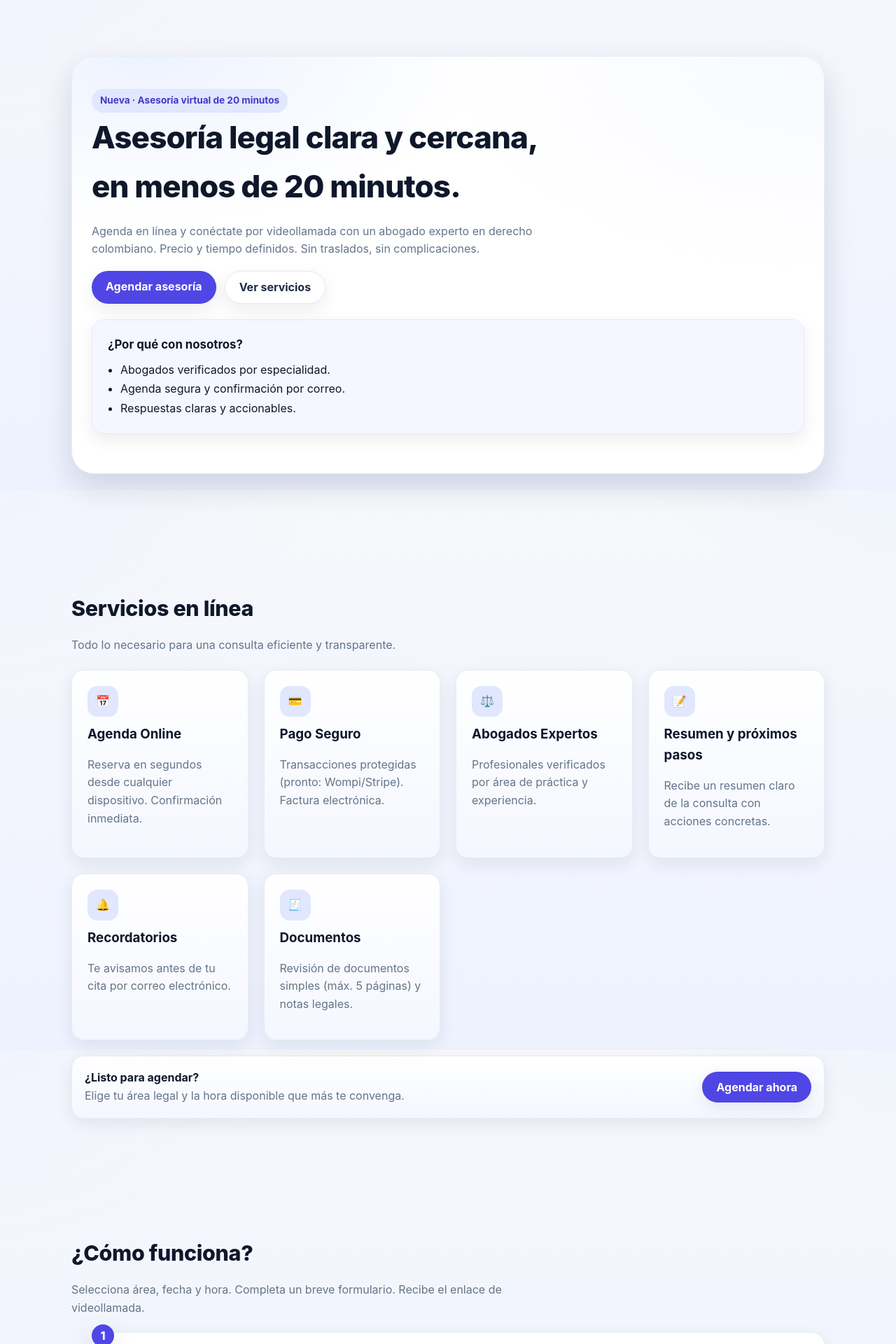
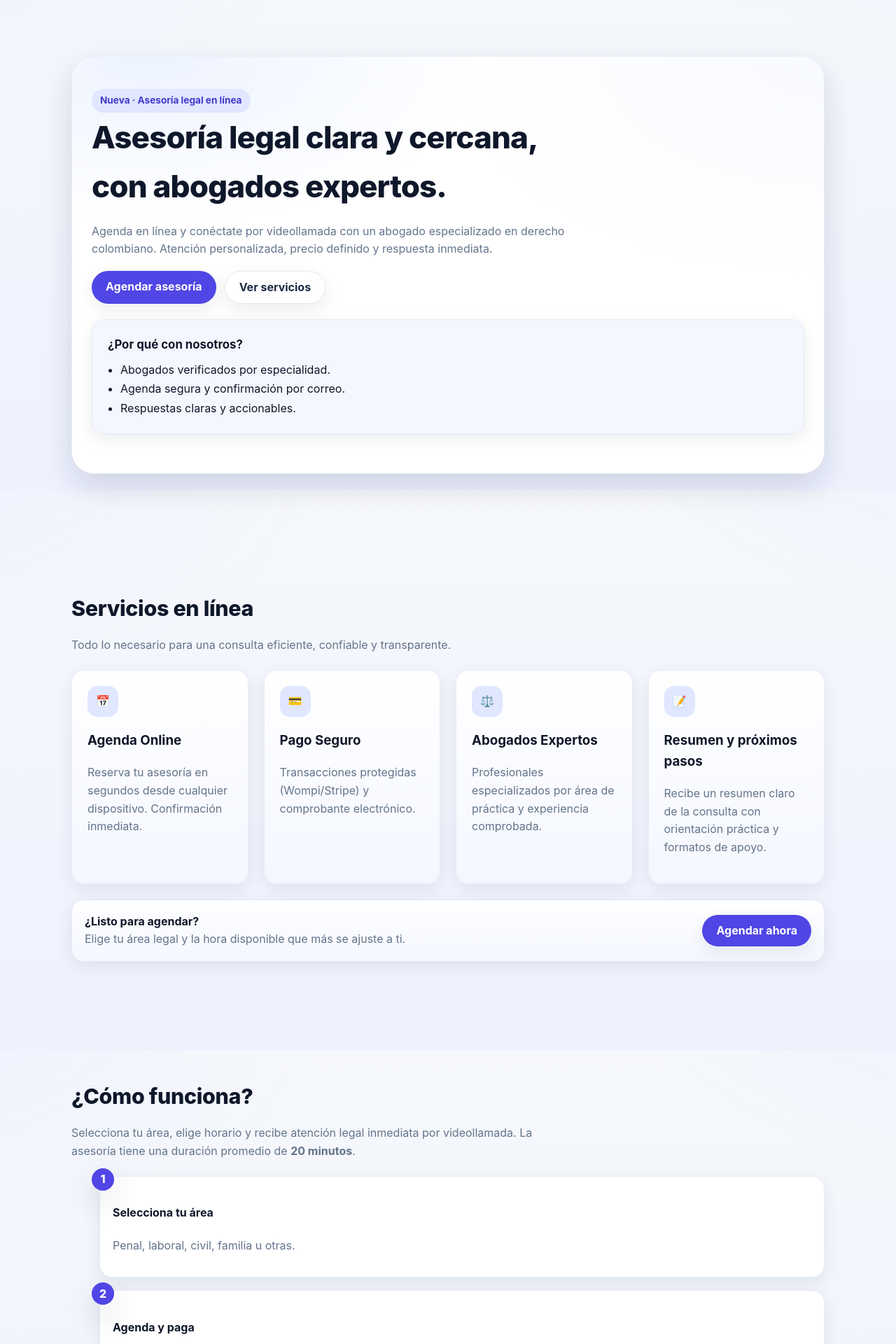
Before and after one commit to jjonnas1/castellanosabogados, a Next.js app: page / in a window 1280 px wide. Shown: the part 100-2020 px from the top of the page at 70% size. Built offline with nearby package versions, Linux system fonts and the light colour scheme.

Commit message:
Update page.tsx

```diff
--- a/app/page.tsx
+++ b/app/page.tsx
@@ -7,21 +7,27 @@ export default function HomePage() {
       <section className="section">
         <div className="wrap">
           <div className="hero">
-            <span className="badge">Nueva · Asesoría virtual de 20 minutos</span>
-            <h1 className="h1">Asesoría legal clara y cercana,<br/>en menos de 20 minutos.</h1>
-            <p className="muted" style={{maxWidth:720}}>
-              Agenda en línea y conéctate por videollamada con un abogado experto
-              en derecho colombiano. Precio y tiempo definidos. Sin traslados, sin complicaciones.
+            <span className="badge">Nueva · Asesoría legal en línea</span>
+            <h1 className="h1">
+              Asesoría legal clara y cercana,<br />con abogados expertos.
+            </h1>
+            <p className="muted" style={{ maxWidth: 720 }}>
+              Agenda en línea y conéctate por videollamada con un abogado especializado en derecho colombiano.
+              Atención personalizada, precio definido y respuesta inmediata.
             </p>
 
-            <div style={{display:"flex",gap:12,marginTop:18}}>
-              <Link href="/agenda" className="btn btn--primary">Agendar asesoría</Link>
-              <Link href="#servicios" className="btn btn--ghost">Ver servicios</Link>
+            <div style={{ display: "flex", gap: 12, marginTop: 18 }}>
+              <Link href="/agenda" className="btn btn--primary">
+                Agendar asesoría
+              </Link>
+              <Link href="#servicios" className="btn btn--ghost">
+                Ver servicios
+              </Link>
             </div>
 
-            <div className="panel" style={{marginTop:22}}>
-              <h3 style={{margin:"0 0 .6rem", fontSize:"1.05rem"}}>¿Por qué con nosotros?</h3>
-              <ul style={{margin:0,paddingLeft:18, lineHeight:1.7}}>
+            <div className="panel" style={{ marginTop: 22 }}>
+              <h3 style={{ margin: "0 0 .6rem", fontSize: "1.05rem" }}>¿Por qué con nosotros?</h3>
+              <ul style={{ margin: 0, paddingLeft: 18, lineHeight: 1.7 }}>
                 <li>Abogados verificados por especialidad.</li>
                 <li>Agenda segura y confirmación por correo.</li>
                 <li>Respuestas claras y accionables.</li>
@@ -34,56 +40,49 @@ export default function HomePage() {
       {/* SERVICIOS */}
       <section id="servicios" className="section" aria-labelledby="srv-title">
         <div className="wrap">
-          <h2 id="srv-title" className="h2" style={{marginBottom:6}}>Servicios en línea</h2>
-          <p className="muted" style={{marginBottom:22}}>
-            Todo lo necesario para una consulta eficiente y transparente.
+          <h2 id="srv-title" className="h2" style={{ marginBottom: 6 }}>
+            Servicios en línea
+          </h2>
+          <p className="muted" style={{ marginBottom: 22 }}>
+            Todo lo necesario para una consulta eficiente, confiable y transparente.
           </p>
 
           <div className="tiles">
             <article className="tile">
               <div className="icon">📅</div>
-              <h3 style={{margin:"0 0 .35rem"}}>Agenda Online</h3>
-              <p className="muted">Reserva en segundos desde cualquier dispositivo. Confirmación inmediata.</p>
+              <h3>Agenda Online</h3>
+              <p className="muted">Reserva tu asesoría en segundos desde cualquier dispositivo. Confirmación inmediata.</p>
             </article>
 
             <article className="tile">
               <div className="icon">💳</div>
-              <h3 style={{margin:"0 0 .35rem"}}>Pago Seguro</h3>
-              <p className="muted">Transacciones protegidas (pronto: Wompi/Stripe). Factura electrónica.</p>
+              <h3>Pago Seguro</h3>
+              <p className="muted">Transacciones protegidas (Wompi/Stripe) y comprobante electrónico.</p>
             </article>
 
             <article className="tile">
               <div className="icon">⚖️</div>
-              <h3 style={{margin:"0 0 .35rem"}}>Abogados Expertos</h3>
-              <p className="muted">Profesionales verificados por área de práctica y experiencia.</p>
+              <h3>Abogados Expertos</h3>
+              <p className="muted">Profesionales especializados por área de práctica y experiencia comprobada.</p>
             </article>
 
             <article className="tile">
               <div className="icon">📝</div>
-              <h3 style={{margin:"0 0 .35rem"}}>Resumen y próximos pasos</h3>
-              <p className="muted">Recibe un resumen claro de la consulta con acciones concretas.</p>
-            </article>
-
-            <article className="tile">
-              <div className="icon">🔔</div>
-              <h3 style={{margin:"0 0 .35rem"}}>Recordatorios</h3>
-              <p className="muted">Te avisamos antes de tu cita por correo electrónico.</p>
-            </article>
-
-            <article className="tile">
-              <div className="icon">🧾</div>
-              <h3 style={{margin:"0 0 .35rem"}}>Documentos</h3>
-              <p className="muted">Revisión de documentos simples (máx. 5 páginas) y notas legales.</p>
+              <h3>Resumen y próximos pasos</h3>
+              <p className="muted">Recibe un resumen claro de la consulta con orientación práctica y formatos de apoyo.</p>
             </article>
           </div>
 
-          {/* Banda CTA */}
-          <div className="cta" style={{marginTop:22}}>
+          <div className="cta" style={{ marginTop: 22 }}>
             <div>
               <strong>¿Listo para agendar?</strong>
-              <div className="muted">Elige tu área legal y la hora disponible que más te convenga.</div>
+              <div className="muted">
+                Elige tu área legal y la hora disponible que más se ajuste a ti.
+              </div>
             </div>
-            <Link href="/agenda" className="btn btn--primary">Agendar ahora</Link>
+            <Link href="/agenda" className="btn btn--primary">
+              Agendar ahora
+            </Link>
           </div>
         </div>
       </section>
@@ -91,9 +90,12 @@ export default function HomePage() {
       {/* CÓMO FUNCIONA */}
       <section className="section" aria-labelledby="how-title">
         <div className="wrap">
-          <h2 id="how-title" className="h2" style={{marginBottom:6}}>¿Cómo funciona?</h2>
-          <p className="muted" style={{marginBottom:22,maxWidth:720}}>
-            Selecciona área, fecha y hora. Completa un breve formulario. Recibe el enlace de videollamada.
+          <h2 id="how-title" className="h2" style={{ marginBottom: 6 }}>
+            ¿Cómo funciona?
+          </h2>
+          <p className="muted" style={{ marginBottom: 22, maxWidth: 720 }}>
+            Selecciona tu área, elige horario y recibe atención legal inmediata por videollamada.
+            La asesoría tiene una duración promedio de <strong>20 minutos</strong>.
           </p>
 
           <ol className="steps">
@@ -107,13 +109,13 @@ export default function HomePage() {
             </li>
             <li>
               <h4>Videollamada 1:1</h4>
-              <p className="muted">Recibe orientación clara y próximos pasos.</p>
+              <p className="muted">Recibe orientación clara y próximos pasos con tu abogado asignado.</p>
             </li>
             <li>
               <h4>Resumen y formatos</h4>
               <p className="muted">
-                Te enviamos un resumen y, cuando aplica, <strong>formatos pertinentes</strong> para que continúes tu trámite
-                ante juzgados o entidades (peticiones, memoriales, poderes, derechos de petición, etc.).
+                Te enviamos un resumen y, cuando aplica, <strong>formatos pertinentes</strong> para continuar tu trámite
+                ante juzgados o entidades (peticiones, memoriales, poderes, etc.).
               </p>
             </li>
           </ol>
@@ -123,28 +125,32 @@ export default function HomePage() {
       {/* PREGUNTAS FRECUENTES */}
       <section className="section" aria-labelledby="faq-title">
         <div className="wrap">
-          <h2 id="faq-title" className="h2" style={{marginBottom:12}}>Preguntas frecuentes</h2>
+          <h2 id="faq-title" className="h2" style={{ marginBottom: 12 }}>
+            Preguntas frecuentes
+          </h2>
           <div className="faq">
             <details>
-              <summary>¿Qué incluye la asesoría de 20 minutos?</summary>
+              <summary>¿Cuánto dura la asesoría?</summary>
               <p>
-                Un diagnóstico inicial, orientación clara y acciones recomendadas. Además, recibirás un resumen por correo
-                y, si aplica, <strong>formatos listos</strong> (memoriales, peticiones, poderes, etc.) para continuar el trámite.
+                Tiene una duración promedio de <strong>20 minutos</strong>, tiempo suficiente para
+                analizar tu caso y recibir orientación precisa. Si se requiere más tiempo, podrás
+                agendar una ampliación o segunda sesión.
               </p>
             </details>
 
             <details>
-              <summary>¿Pueden representar mi caso en proceso?</summary>
+              <summary>¿Qué incluye la asesoría?</summary>
               <p>
-                Sí. Si tu caso requiere representación, te conectamos con un abogado especialista para cotizar honorarios
-                y etapas procesales.
+                Un diagnóstico inicial, orientación práctica y, si aplica, <strong>formatos listos</strong>
+                (peticiones, memoriales, poderes, etc.) para continuar el trámite ante juzgados o entidades.
               </p>
             </details>
 
             <details>
-              <summary>¿Qué pasa si necesito más tiempo?</summary>
+              <summary>¿Qué pasa si necesito acompañamiento completo?</summary>
               <p>
-                Puedes agendar sesiones adicionales o un plan por horas según la complejidad. Te lo explicamos al finalizar la consulta.
+                Si tu caso requiere representación o actuación judicial, te contactamos con un abogado
+                especializado que te guiará en honorarios y etapas procesales.
               </p>
             </details>
           </div>
```
